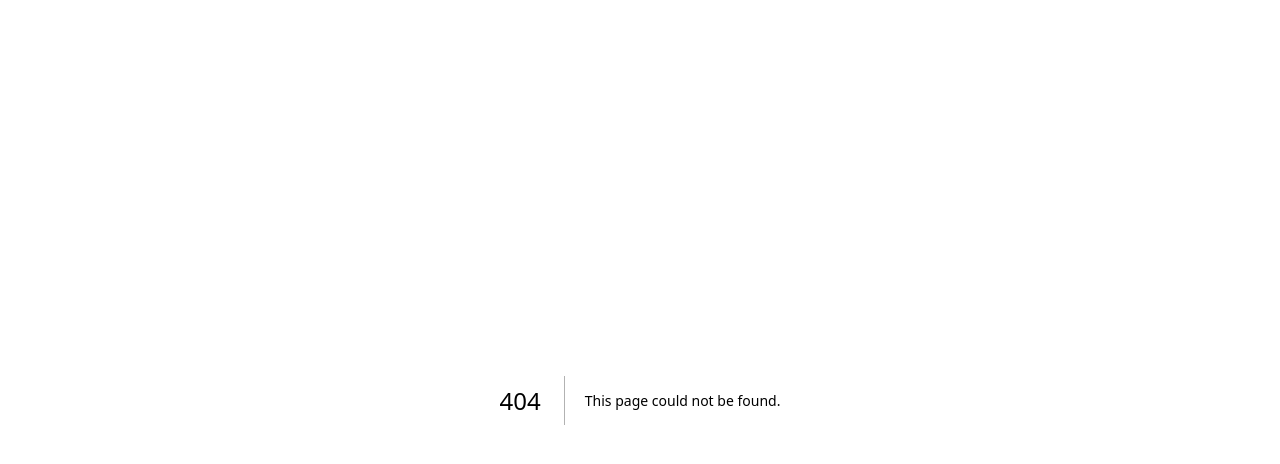
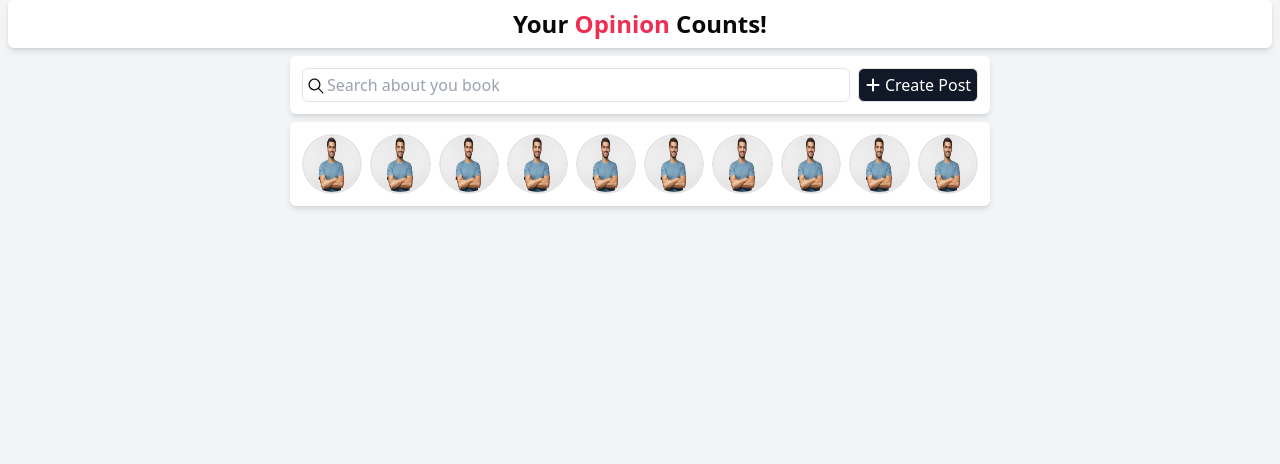
Before and after one commit to faisal-shohag/Butterfly, a Next.js app: page /pages/feedbacks in a window 1280 px wide. Before the commit this address had no page. Shown: the top 464 px of the page. Built offline with nearby package versions, Linux system fonts and the light colour scheme.

Commit message:
userdesign is done

```diff
--- /dev/null
+++ b/src/app/pages/feedbacks/CreatePostSection.jsx
@@ -0,0 +1,22 @@
+import React from "react";
+import { IoIosSearch } from "react-icons/io";
+import { FaPlus } from "react-icons/fa6";
+
+export default function CreatePostSection() {
+  return (
+    <div className="w-full p-3 bg-white flex justify-center items-center gap-2 rounded-md shadow-md">
+      <div className="w-full relative">
+        <IoIosSearch className="absolute top-2 text-xl left-1 " />
+        <input
+          type="search"
+          className="w-full border outline-none p-1 pl-6 rounded-md"
+          placeholder="Search about you book"
+        />
+      </div>
+      <button className="p-1 border min-w-[120px] rounded-md cursor-pointer bg-gray-900 text-white font-medium flex justify-center items-center gap-1">
+        <FaPlus />
+        Create Post
+      </button>
+    </div>
+  );
+}
--- /dev/null
+++ b/src/app/pages/feedbacks/UsersImage.jsx
@@ -0,0 +1,23 @@
+"use client";
+
+import Image from "next/image";
+import user from "@/_images/user.jpg";
+
+export default function UsersImage() {
+  return (
+    <div className="bg-white w-full rounded-md shadow-md flex p-3 gap-2 overflow-x-auto">
+      {Array.from({ length: 10 }).map((_, index) => (
+        <div
+          key={index}
+          className="min-w-[60px] h-[60px] rounded-full overflow-hidden"
+        >
+          <Image
+            src={user}
+            alt="user image"
+            className="rounded-full min-w-full min-h-full border-2"
+          />
+        </div>
+      ))}
+    </div>
+  );
+}
--- /dev/null
+++ b/src/app/pages/feedbacks/page.jsx
@@ -0,0 +1,22 @@
+import CreatePostSection from "./CreatePostSection";
+import UsersImage from "./UsersImage";
+
+export default function FeedBackPage() {
+  return (
+    <div className="w-full min-h-screen bg-gray-100 px-2">
+      {/* ---------- Title field ---------------  */}
+      <div className="w-full p-2 mb-2 bg-white rounded-md px-3 shadow-md">
+        <h3 className="text-2xl font-bold text-center">
+          Your <span className="text-[#f02e53]">Opinion</span> Counts!
+        </h3>
+      </div>
+      {/* ------------------- main content start from here --------------  */}
+      <div className="w-full flex justify-center">
+        <div className="w-[700px] flex flex-col justify-center items-center gap-2 ">
+          <CreatePostSection></CreatePostSection>
+          <UsersImage></UsersImage>
+        </div>
+      </div>
+    </div>
+  );
+}
```
Also changed, not shown: src/_images/user.jpg (added).
